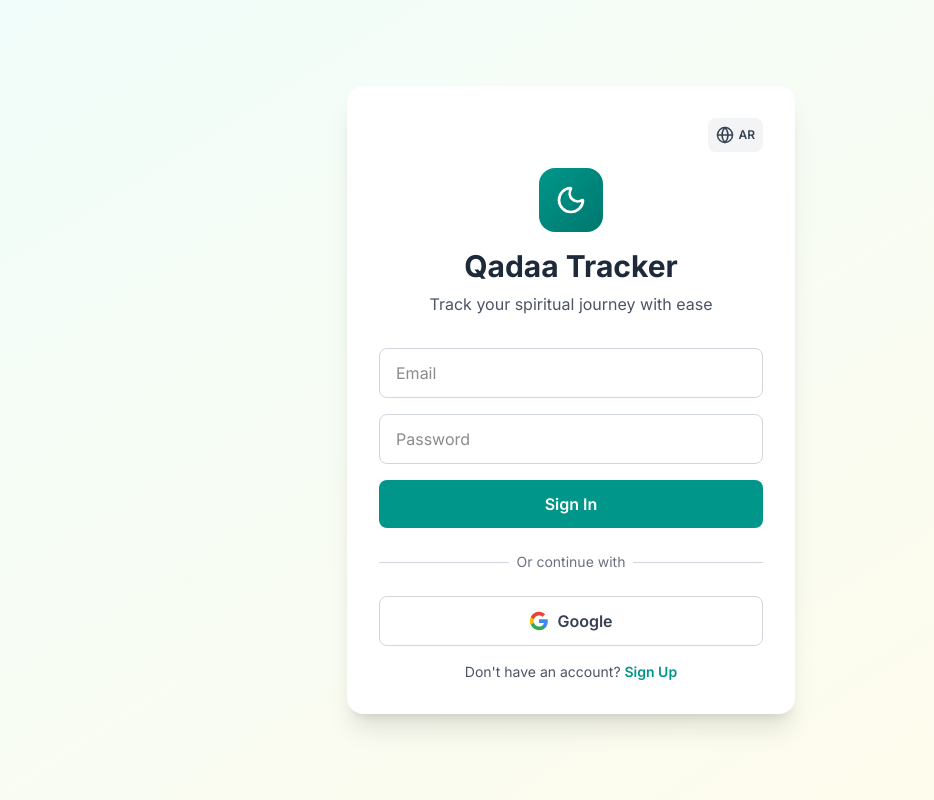
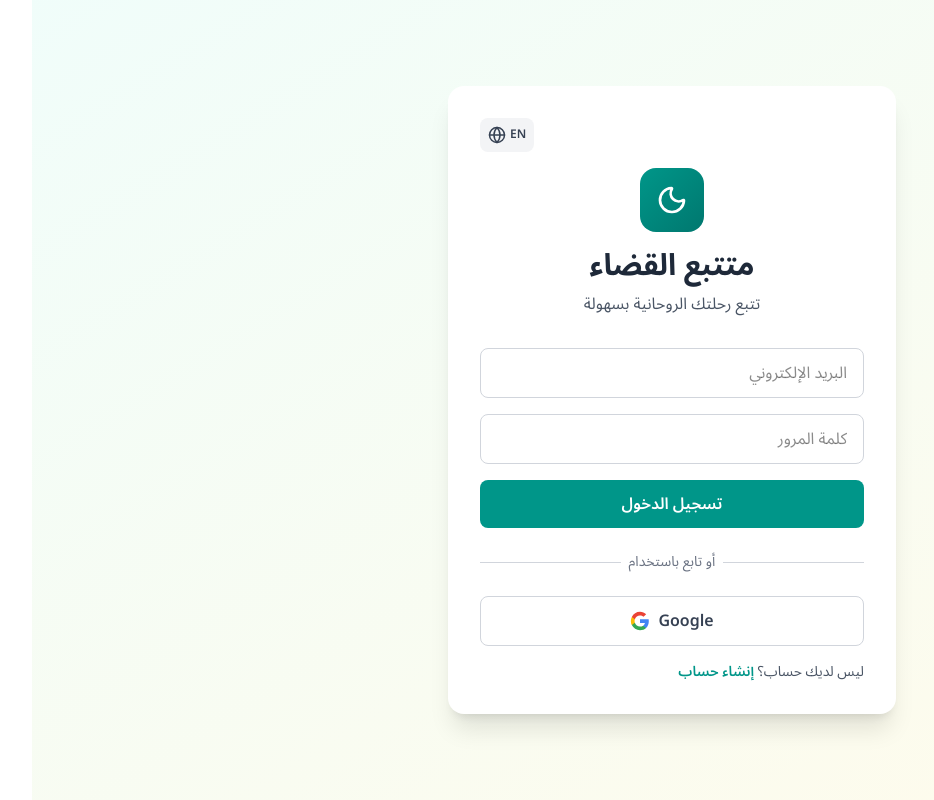
Before and after one commit to ahmedoothman/qadaa-tracker, a Next.js app: page /login in a window 1280 px wide. Shown: the whole page, without its empty margins (69-1003 px from the left). Built offline with nearby package versions, Linux system fonts and the light colour scheme; no server answers.

Commit message:
default is ar now

```diff
--- a/app/layout.tsx
+++ b/app/layout.tsx
@@ -59,7 +59,7 @@ export default function RootLayout({
           dangerouslySetInnerHTML={{
             __html: `
               try {
-                const lang = localStorage.getItem('qadaa-tracker-language') || 'en';
+                const lang = localStorage.getItem('qadaa-tracker-language') || 'ar';
                 document.documentElement.dir = lang === 'ar' ? 'rtl' : 'ltr';
                 document.documentElement.lang = lang;
               } catch (e) {}
--- a/lib/i18n/LanguageContext.tsx
+++ b/lib/i18n/LanguageContext.tsx
@@ -33,7 +33,7 @@ export function LanguageProvider({ children }: { children: ReactNode }) {
         return savedLang;
       }
     }
-    return 'en';
+    return 'ar';
   });
 
   useEffect(() => {
```
